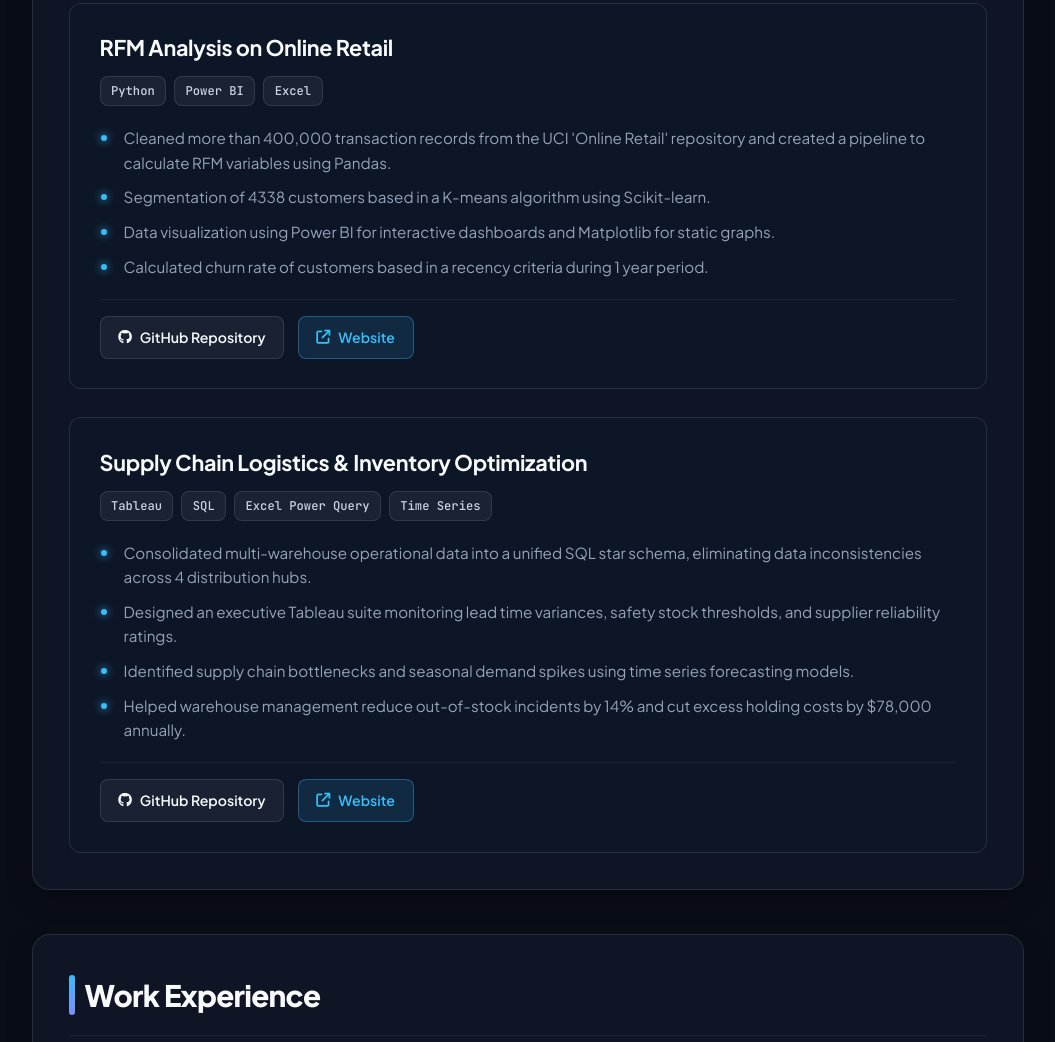
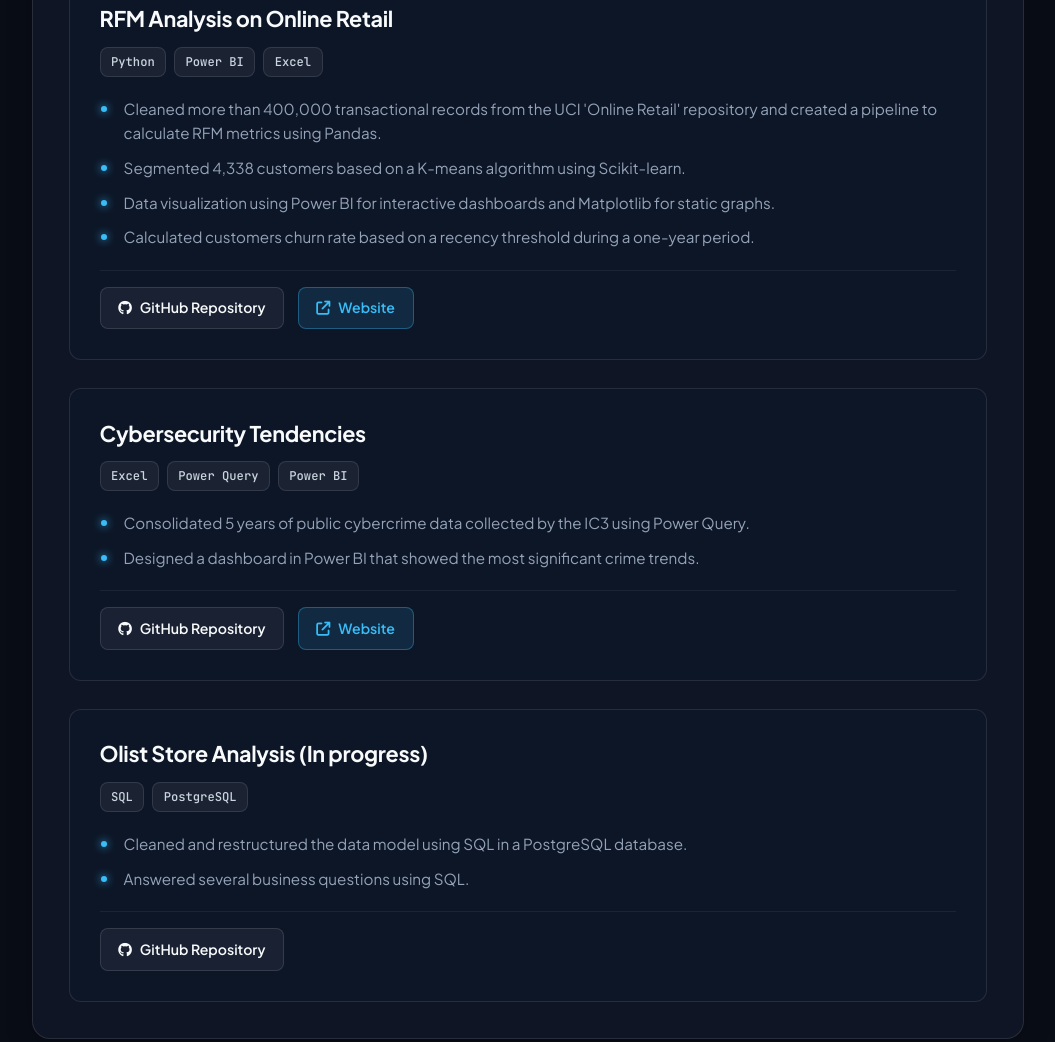
Before and after one commit to ivansilva1904/portfolio, a plain HTML site: page index.html in a window 1280 px wide. Shown: the part 1758-2800 px from the top of the page, without its empty margins (112-1167 px from the left). Drawn offline with Linux system fonts and the light colour scheme.

```diff
--- a/index.html
+++ b/index.html
@@ -313,35 +313,58 @@
         <!-- Project 3 -->
         <article class="project-card">
           <div class="project-header">
-            <h3 class="project-name" data-i18n="p3_title">Supply Chain Logistics & Inventory Optimization</h3>
+            <h3 class="project-name" data-i18n="p3_title">Cybersecurity Tendencies</h3>
             <div class="project-tech-stack">
-              <span class="tech-tag">Tableau</span>
-              <span class="tech-tag">SQL</span>
-              <span class="tech-tag">Excel Power Query</span>
-              <span class="tech-tag">Time Series</span>
+              <span class="tech-tag">Excel</span>
+              <span class="tech-tag">Power Query</span>
+              <span class="tech-tag">Power BI</span>
             </div>
           </div>
 
           <div class="project-body">
             <ul class="project-bullets">
-              <li data-i18n="p3_b1">Consolidated multi-warehouse operational data into a unified SQL star schema, eliminating data inconsistencies across 4 distribution hubs.</li>
-              <li data-i18n="p3_b2">Designed an executive Tableau suite monitoring lead time variances, safety stock thresholds, and supplier reliability ratings.</li>
-              <li data-i18n="p3_b3">Identified supply chain bottlenecks and seasonal demand spikes using time series forecasting models.</li>
-              <li data-i18n="p3_b4">Helped warehouse management reduce out-of-stock incidents by 14% and cut excess holding costs by $78,000 annually.</li>
+              <li data-i18n="p3_b1"></li>
+              <li data-i18n="p3_b2"></li>
             </ul>
           </div>
 
           <div class="project-footer">
-            <a href="https://github.com" target="_blank" rel="noopener noreferrer" class="project-link repo-link">
+            <a href="https://github.com/ivansilva1904/cybersecurity-tendencies" target="_blank" rel="noopener noreferrer" class="project-link repo-link">
               <i class="fa-brands fa-github"></i>
               <span data-i18n="project_link_repo">GitHub Repository</span>
             </a>
-            <a href="https://public.tableau.com" target="_blank" rel="noopener noreferrer" class="project-link demo-link">
+            <a href="https://ivansilva1904.github.io/cybersecurity-tendencies/" target="_blank" rel="noopener noreferrer" class="project-link demo-link">
               <i class="fa-solid fa-arrow-up-right-from-square"></i>
               <span data-i18n="project_link_demo">Tableau Public</span>
             </a>
           </div>
         </article>
+
+        <!--Project 4-->
+        <article class="project-card">
+          <div class="project-header">
+            <h3 class="project-name" data-i18n="p4_title">Olist Store Analysis</h3>
+            <div class="project-tech-stack">
+              <span class="tech-tag">SQL</span>
+              <span class="tech-tag">PostgreSQL</span>
+            </div>
+          </div>
+
+          <div class="project-body">
+            <ul class="project-bullets">
+              <li data-i18n="p4_b1"></li>
+              <li data-i18n="p4_b2"></li>
+            </ul>
+          </div>
+
+          <div class="project-footer">
+            <a href="https://github.com/ivansilva1904/olist-store-analysis" target="_blank" rel="noopener noreferrer" class="project-link repo-link">
+              <i class="fa-brands fa-github"></i>
+              <span data-i18n="project_link_repo">GitHub Repository</span>
+            </a>
+          </div>
+        </article>
+
       </div>
     </section>
 
@@ -363,28 +386,25 @@
           <div class="timeline-card">
             <div class="experience-header">
               <div class="experience-titles">
-                <h3 class="job-role" data-i18n="exp3_role">Junior Data Analyst</h3>
-                <span class="company-name" data-i18n="exp3_company">MetricPulse Consulting</span>
+                <h3 class="job-role" data-i18n="exp1_role">Junior Data Analyst</h3>
+                <span class="company-name" data-i18n="exp1_company">MetricPulse Consulting</span>
               </div>
               <div class="job-meta">
-                <span class="job-dates"><i class="fa-regular fa-calendar"></i> <span data-i18n="exp3_dates">2020 - 2021</span></span>
-                <span class="job-location"><i class="fa-solid fa-location-dot"></i> <span data-i18n="exp3_loc">On-site</span></span>
+                <span class="job-dates"><i class="fa-regular fa-calendar"></i> <span data-i18n="exp1_dates">2020 - 2021</span></span>
+                <span class="job-location"><i class="fa-solid fa-location-dot"></i> <span data-i18n="exp1_loc">On-site</span></span>
               </div>
             </div>
 
             <div class="experience-body">
               <ul class="experience-bullets">
-                <li data-i18n="exp3_b1">Supported data ingestion, cleansing, normalization, and QA audits across raw client datasets from diverse third-party sources.</li>
-                <li data-i18n="exp3_b2">Developed clean, intuitive summary reports and executive slide decks translating technical numbers into business takeaways.</li>
-                <li data-i18n="exp3_b3">Created and maintained the team's data dictionary documentation and SQL query repository for recurring reporting requests.</li>
+                <li data-i18n="exp1_b1"></li>
               </ul>
             </div>
 
             <div class="experience-tech-tags">
-              <span class="tech-tag">SQL</span>
-              <span class="tech-tag">Excel</span>
-              <span class="tech-tag">Power BI</span>
-              <span class="tech-tag">Data QA</span>
+              <span class="tech-tag" data-i18n="exp1_skill1"></span>
+              <span class="tech-tag" data-i18n="exp1_skill2"></span>
+              <span class="tech-tag" data-i18n="exp1_skill3"></span>
             </div>
           </div>
         </div>
--- a/script.js
+++ b/script.js
@@ -20,7 +20,7 @@ const translations = {
 
     // About
     about_title: "About",
-    about_desc: "Hi! I'm Ivan Silva, a <b>Data Analyst</b> from <b>Corrientes, Argentina</b> 🇦🇷. I enjoy working throughout the whole process of transforming plain data into actionable insights that help people to inform themselves better and take better decisions.",
+    about_desc: "Hi! I'm Ivan Silva, a <b>Data Analyst</b> from <b>Corrientes, Argentina</b> 🇦🇷. I enjoy working throughout the whole process of transforming plain data into actionable insights that help people stay informed and make better decisions.",
 
     // Skills
     skills_title: "Skills",
@@ -50,49 +50,36 @@ const translations = {
     project_link_demo: "Website",
 
     p1_title: "Suicidio en Datos",
-    p1_b1: "Analyzed 25+ years of public data on suicide in Argentina across many different characteristics of the problem.",
+    p1_b1: "Analyzed 25+ years of public data on suicide in Argentina across diverse dimensions of the issue.",
     p1_b2: "Cleaned nearly 200,000 records from three different Argentine government sources using Pandas.",
     p1_b3: "Built a full analysis of the data in a website using both Power BI and Tableau.",
 
     p2_title: "RFM Analysis on Online Retail",
-    p2_b1: "Cleaned more than 400,000 transaction records from the UCI 'Online Retail' repository and created a pipeline to calculate RFM variables using Pandas.",
-    p2_b2: "Segmentation of 4338 customers based in a K-means algorithm using Scikit-learn.",
+    p2_b1: "Cleaned more than 400,000 transactional records from the UCI 'Online Retail' repository and created a pipeline to calculate RFM metrics using Pandas.",
+    p2_b2: "Segmented 4,338 customers based on a K-means algorithm using Scikit-learn.",
     p2_b3: "Data visualization using Power BI for interactive dashboards and Matplotlib for static graphs.",
-    p2_b4: "Calculated churn rate of customers based in a recency criteria during 1 year period.",
+    p2_b4: "Calculated customers churn rate based on a recency threshold during a one-year period.",
 
-    p3_title: "Supply Chain Logistics & Inventory Optimization",
-    p3_b1: "Consolidated multi-warehouse operational data into a unified SQL star schema, eliminating data inconsistencies across 4 distribution hubs.",
-    p3_b2: "Designed an executive Tableau suite monitoring lead time variances, safety stock thresholds, and supplier reliability ratings.",
-    p3_b3: "Identified supply chain bottlenecks and seasonal demand spikes using time series forecasting models.",
-    p3_b4: "Helped warehouse management reduce out-of-stock incidents by 14% and cut excess holding costs by $78,000 annually.",
+    p3_title: "Cybersecurity Tendencies",
+    p3_b1: "Consolidated 5 years of public cybercrime data collected by the IC3 using Power Query.",
+    p3_b2: "Designed a dashboard in Power BI that showed the most significant crime trends.",
+
+    p4_title: "Olist Store Analysis (In progress)",
+    p4_b1: "Cleaned and restructured the data model using SQL in a PostgreSQL database.",
+    p4_b2: "Answered several business questions using SQL.",
 
     // Experience
     experience_title: "Work Experience",
 
-    exp1_role: "Senior Data Analyst",
-    exp1_company: "Nexus Analytics Solutions",
-    exp1_dates: "2023 - Present",
-    exp1_loc: "Remote",
-    exp1_b1: "Lead end-to-end data analytics lifecycle, architecting 15+ automated production dashboards in Power BI and Tableau for senior management.",
-    exp1_b2: "Optimized complex SQL stored procedures and database indexation, cutting query execution time across massive datasets by 42%.",
-    exp1_b3: "Partnered with cross-functional leadership to define strategic KPI frameworks that guide product development and revenue forecasting.",
-    exp1_b4: "Mentored a team of 4 junior analysts on data storytelling, exploratory analysis in Python, and code review standards.",
+    exp1_role: "Food Server",
+    exp1_company: "Dr. Jekyll & Mr. Hyde",
+    exp1_dates: "2020 - 2023",
+    exp1_loc: "On-site",
+    exp1_b1: "I worked as a food server for a restaurant with a capacity of over 100 people.",
 
-    exp2_role: "Business Intelligence Analyst",
-    exp2_company: "Omni Retail Group",
-    exp2_dates: "2021 - 2023",
-    exp2_loc: "Hybrid",
-    exp2_b1: "Analyzed multi-channel customer journeys, sales funnels, and seasonal promotional performance using PostgreSQL and Excel.",
-    exp2_b2: "Automated recurring weekly and monthly reporting pipelines using Python scripts and Power Query, eliminating ~15 hours of manual work per week.",
-    exp2_b3: "Conducted A/B testing statistical analyses on pricing strategies, advising marketing teams on conversion optimization.",
-
-    exp3_role: "Junior Data Analyst",
-    exp3_company: "MetricPulse Consulting",
-    exp3_dates: "2020 - 2021",
-    exp3_loc: "On-site",
-    exp3_b1: "Supported data ingestion, cleansing, normalization, and QA audits across raw client datasets from diverse third-party sources.",
-    exp3_b2: "Developed clean, intuitive summary reports and executive slide decks translating technical numbers into business takeaways.",
-    exp3_b3: "Created and maintained the team's data dictionary documentation and SQL query repository for recurring reporting requests.",
+    exp1_skill1: "Effective Communication",
+    exp1_skill2: "Multi-tasking",
+    exp1_skill3: "Cooperativeness",
 
     // Footer
     footer_rights: "Portfolio"
```
